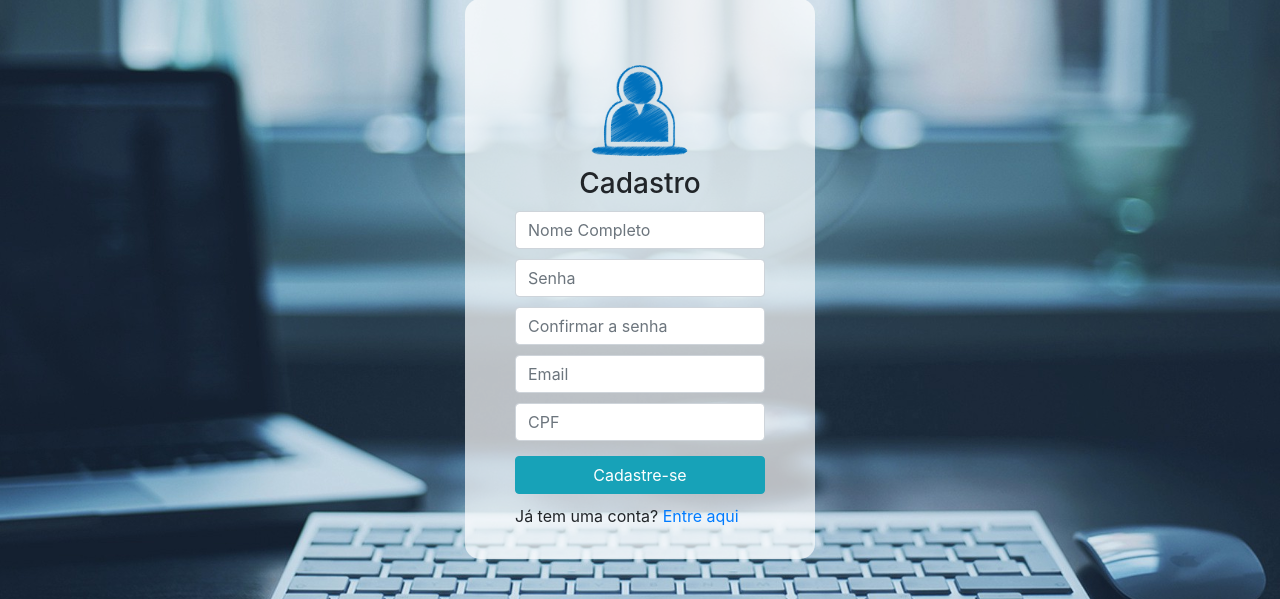
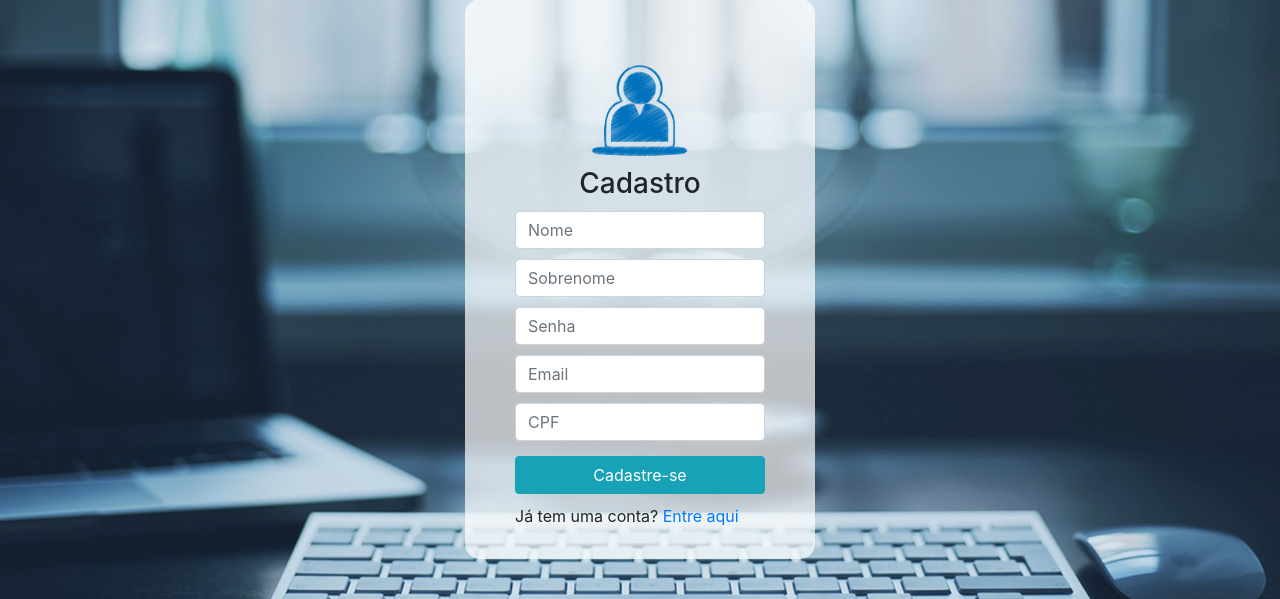
Before and after one commit to otaldopedrin/FitBox, a PHP site: page /public/views/cadastro.php in a window 1280 px wide. Shown: the part 121-720 px from the top of the page. Run offline with PHP 8.4, Linux system fonts and the light colour scheme.

Commit message:
cadastri já funcional

```diff
--- a/app/admmethods/Logger.php
+++ b/app/admmethods/Logger.php
@@ -43,7 +43,8 @@
 
             if($email == false){
                 if($user->insert($dados)){
-                    return true;
+                    echo "cadastrado";
+                    $this->loggar($dados['email'], $dados['senha']);
                 }else{
                     return 'nao foi possivel cadastrar';
                 }
--- a/public/views/cadastro.php
+++ b/public/views/cadastro.php
@@ -18,11 +18,11 @@
           <div class="btn_log">
             <img src=../imgs/blueicon.png class="icon">
             <h3 align="center">Cadastro</h3>
-        <input class = "form-control" placeholder="Nome Completo">
-        <input class = "form-control" placeholder="Senha">
-        <input class = "form-control" placeholder="Confirmar a senha">
-        <input class = "form-control" placeholder="Email">
-        <input class = "form-control" placeholder="CPF">
+        <input class = "form-control" name="nome" placeholder="Nome">
+        <input class = "form-control" name="sobrenome" placeholder="Sobrenome">
+        <input class = "form-control" name="senha" placeholder="Senha">
+        <input class = "form-control" name="email" placeholder="Email">
+        <input class = "form-control" name="cpf" placeholder="CPF">
         <button type="submit" class="btn btn-info" id=logf>Cadastre-se</button> <!--- btn-Cadastro -->
         <p class"message">Já tem uma conta? <a href="login.php">Entre aqui</a></p>
         </div>
```
Also changed, not shown: app/controllers/cadastro.php (added, +8 -0 lines).
